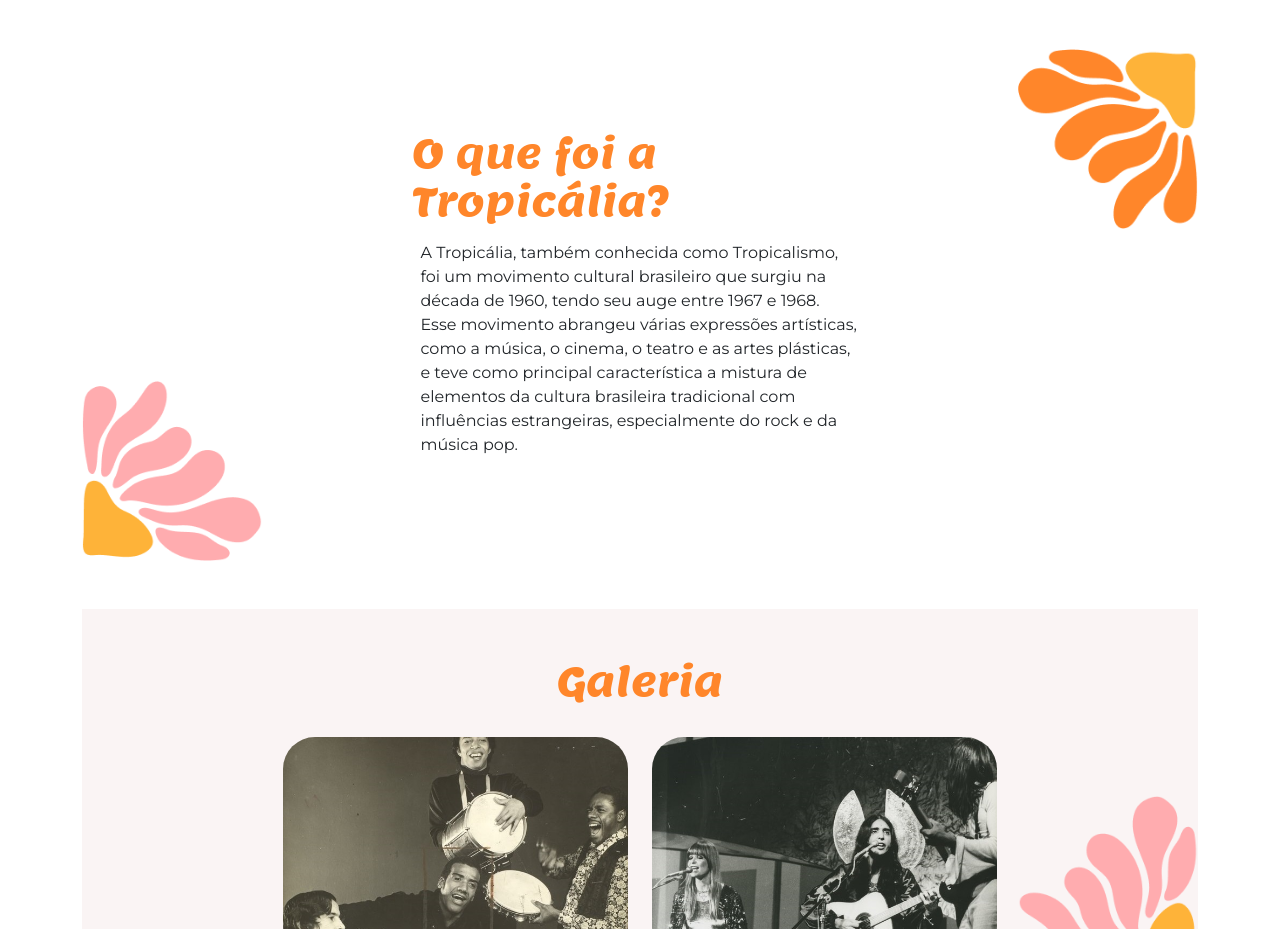
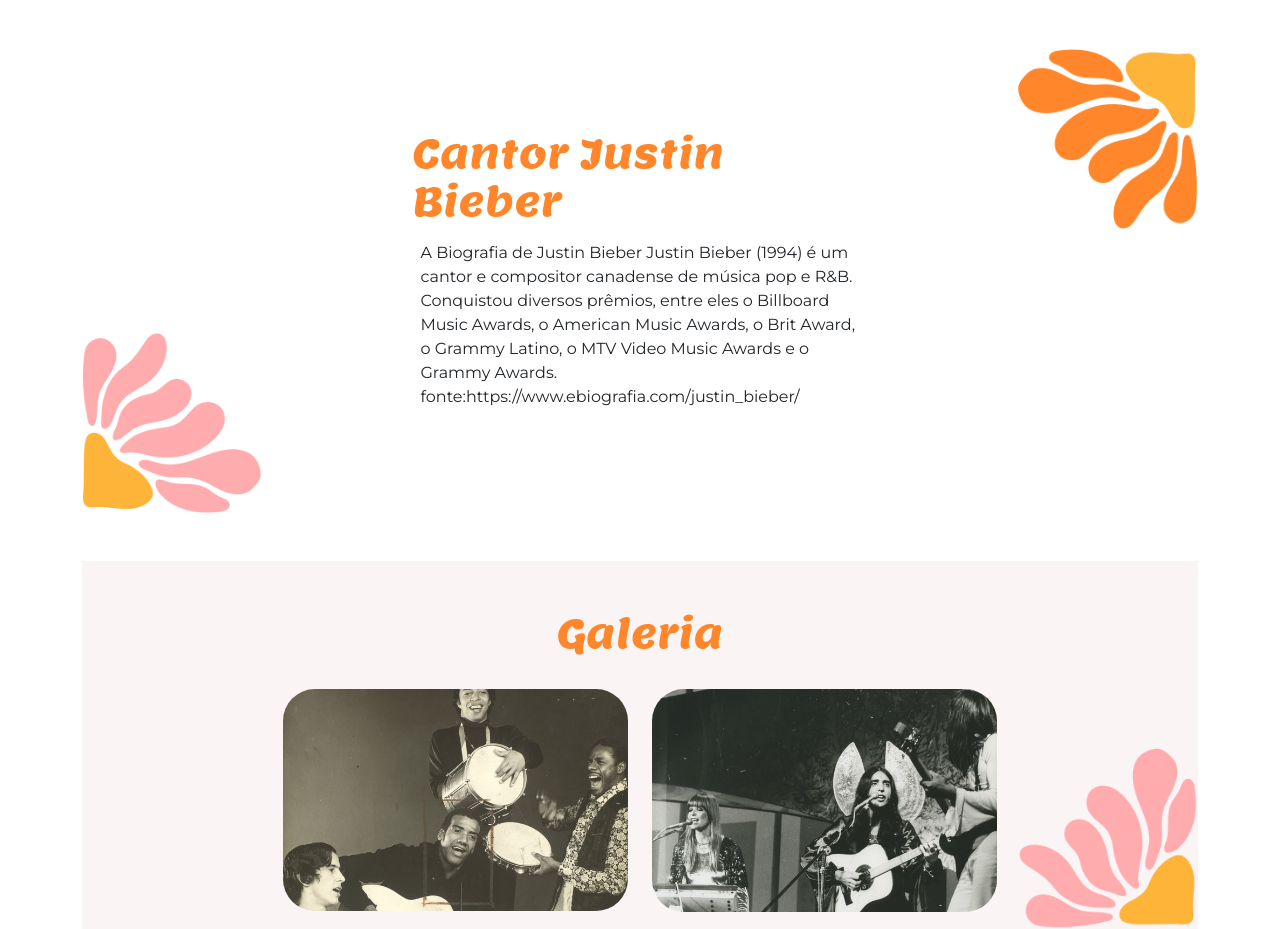
Before and after one commit to mabela2807/site-acessivel, a plain HTML site: page index.html in a window 1280 px wide. Shown: the part 960-1889 px from the top of the page. Drawn offline with nearby package versions, Linux system fonts and the light colour scheme; a script that the page names is missing.

Commit message:
texto e imagem

```diff
--- a/index.html
+++ b/index.html
@@ -45,12 +45,14 @@
         <section id="tropicalia" class="my-5 pt-6 secao-tropicalia">
             <div class="container d-flex align-items-center ">
                   <div class="col-5">
-                    <h2>O que foi a Tropicália?</h2>
-                    <p class="p-2">A Tropicália, também conhecida como Tropicalismo, foi um movimento cultural
-                        brasileiro que surgiu na década de 1960, tendo seu auge entre 1967 e 1968. Esse movimento
-                        abrangeu várias expressões artísticas, como a música, o cinema, o teatro e as artes plásticas, e
-                        teve como principal característica a mistura de elementos da cultura brasileira tradicional com
-                        influências estrangeiras, especialmente do rock e da música pop.</p>
+                    <h2>Cantor Justin Bieber</h2>
+                    <p class="p-2">A Biografia de Justin Bieber
+                        Justin Bieber (1994) é um cantor e compositor
+                        canadense de música pop e R&B. Conquistou diversos
+                         prêmios, entre eles o Billboard Music Awards, o American Music
+                          Awards, o Brit Award, o Grammy Latino, o MTV Video Music Awards e o
+                           Grammy Awards. fonte:https://www.ebiografia.com/justin_bieber/
+                        </p>
                 </div>
             </div>
         </section>
```
Also changed, not shown: img/GWWHMD2B5ZB7FC2L55WS52RQXA.avif (added), img/e8e7d5475dcba9ecd67c5a8c86acff91.jpg (added), img/justin-bieber-vogue-credit-mike-rosenthal-1.webp (added).
